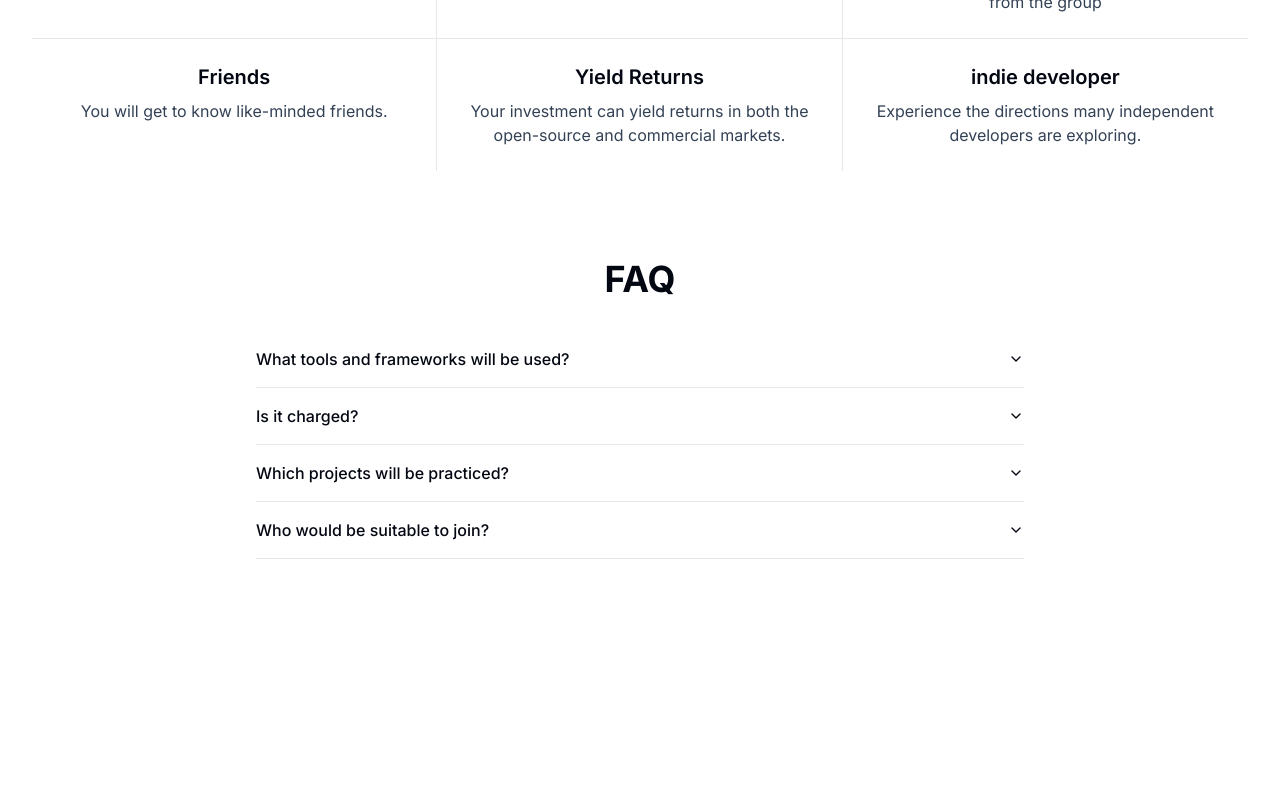
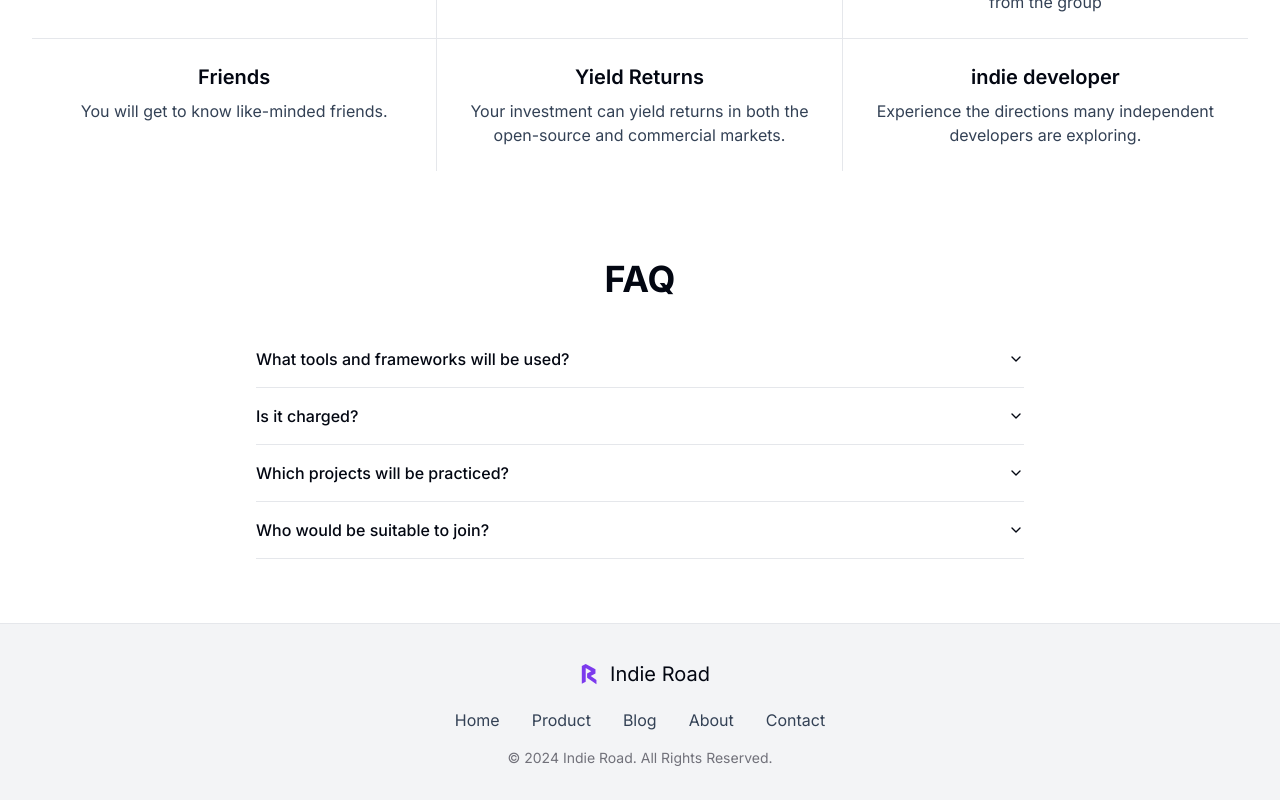
Before and after one commit to zhugezifang/indie-road, a Next.js app: page / in a window 1280 px wide. Shown: the part 1372-2172 px from the top of the page. Before the commit the page ends 1995 px from the top, so only its background shows below. Built offline with nearby package versions, Linux system fonts and the light colour scheme.

Commit message:
feat: add footer section

```diff
--- a/app/page.tsx
+++ b/app/page.tsx
@@ -4,6 +4,7 @@ import Hero from "@/components/Hero";
 import Features from "@/components/Features";
 import FAQ from "@/components/FAQ";
 import UseCases from "@/components/use-cases";
+import Footer from "@/components/footer";
 
 export default function Home() {
   return (
@@ -13,8 +14,7 @@ export default function Home() {
       <UseCases />
       <Features />
       <FAQ />
-      {/* <Content />
-      <Footer /> */}
+      <Footer />
     </div>
   );
 }
--- /dev/null
+++ b/components/footer.tsx
@@ -0,0 +1,56 @@
+import Image from "next/image";
+
+const footer = () => (
+  <footer id="footer" className="py-8 border-t border-solid bg-muted">
+    <div className="max-w-screen-xl mx-auto px-4 flex flex-col items-center gap-4">
+      <div>
+        <div className="select-none flex items-center">
+          <div className="mr-1">
+            <Image
+              alt="Tailsc Logo"
+              loading="lazy"
+              width="36"
+              height="36"
+              decoding="async"
+              data-nimg="1"
+              src="/logo.svg"
+            />
+          </div>
+          <div className="text-xl">Indie Road</div>
+        </div>
+      </div>
+      <ul className="flex flex-1 min-w-0 justify-center items-center gap-8">
+        <li>
+          <a className="text-slate-700 dark:text-slate-400 hover:text-blue-500" href="#">
+            Home
+          </a>
+        </li>
+        <li>
+          <a className="text-slate-700 dark:text-slate-400 hover:text-blue-500" href="#">
+            Product
+          </a>
+        </li>
+        <li>
+          <a className="text-slate-700 dark:text-slate-400 hover:text-blue-500" href="#">
+            Blog
+          </a>
+        </li>
+        <li>
+          <a className="text-slate-700 dark:text-slate-400 hover:text-blue-500" href="#">
+            About
+          </a>
+        </li>
+        <li>
+          <a className="text-slate-700 dark:text-slate-400 hover:text-blue-500" href="#">
+            Contact
+          </a>
+        </li>
+      </ul>
+      <div className="text-sm text-zinc-500 text-center">
+        © 2024 Indie Road. All Rights Reserved.
+      </div>
+    </div>
+  </footer>
+);
+
+export default footer;
```
